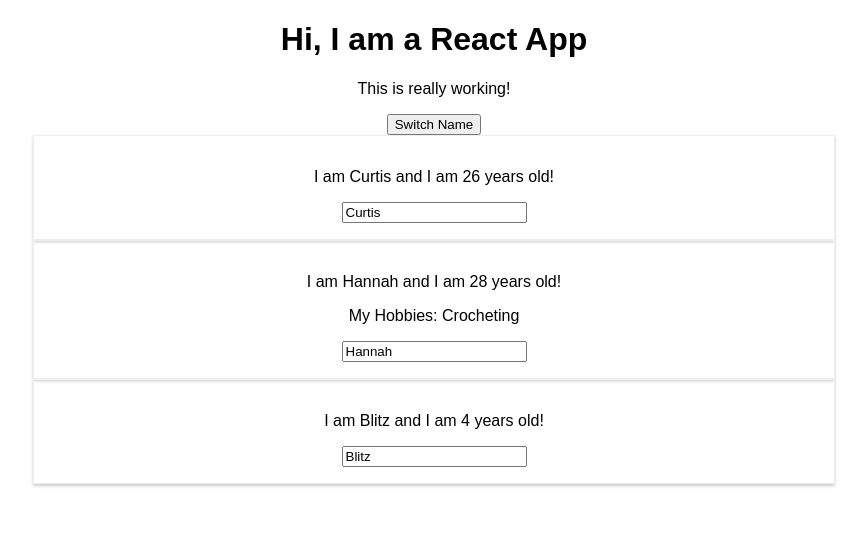
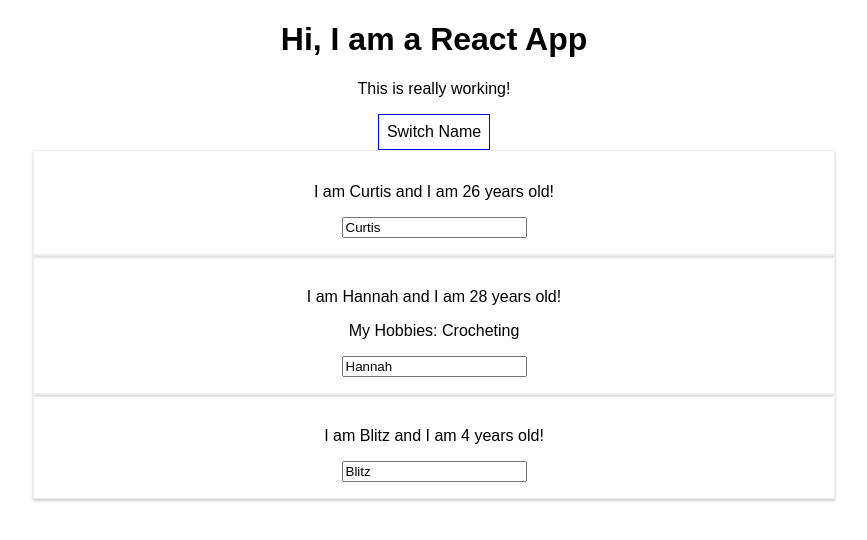
Before and after one commit to ctvanzandt42/react-complete-guide-demo, a React (Create React App) app: page / in a window 1280 px wide. Shown: the top 540 px of the page, without its empty margins (206-1073 px from the left). Built offline with nearby package versions, Linux system fonts and the light colour scheme.

Commit message:
Added styling

```diff
--- a/src/App.js
+++ b/src/App.js
@@ -31,18 +31,28 @@
     }
 
     render() {
+        const style = {
+            backgroundColor: 'white',
+            font: 'inherit',
+            border: '1px solid blue',
+            padding: '8px',
+            cursor: 'pointer'
+        };
+
         return (
             <div className="App">
                 <h1>Hi, I am a React App</h1>
                 <p>This is really working!</p>
-                <button onClick={this.switchNameHandler.bind(this, "Curtis Vanzandt")}>Switch Name</button>
+                <button
+                    style={style}
+                    onClick={() => this.switchNameHandler("Curtis!!!")}>Switch Name</button>
                 <Person
                     name={this.state.people[0].name}
                     age={this.state.people[0].age}/>
                 <Person
                     name={this.state.people[1].name}
                     age={this.state.people[1].age}
-                    click={this.switchNameHandler.bind(this, "Curtis V!")}
+                    click={() => this.switchNameHandler("Curtis V!!!")}
                     changed={this.nameChangedHandler}>My Hobbies: Crocheting</Person>
                 <Person
                     name={this.state.people[2].name}
```
Also changed, not shown: src/App.css (line endings or trailing spaces).
